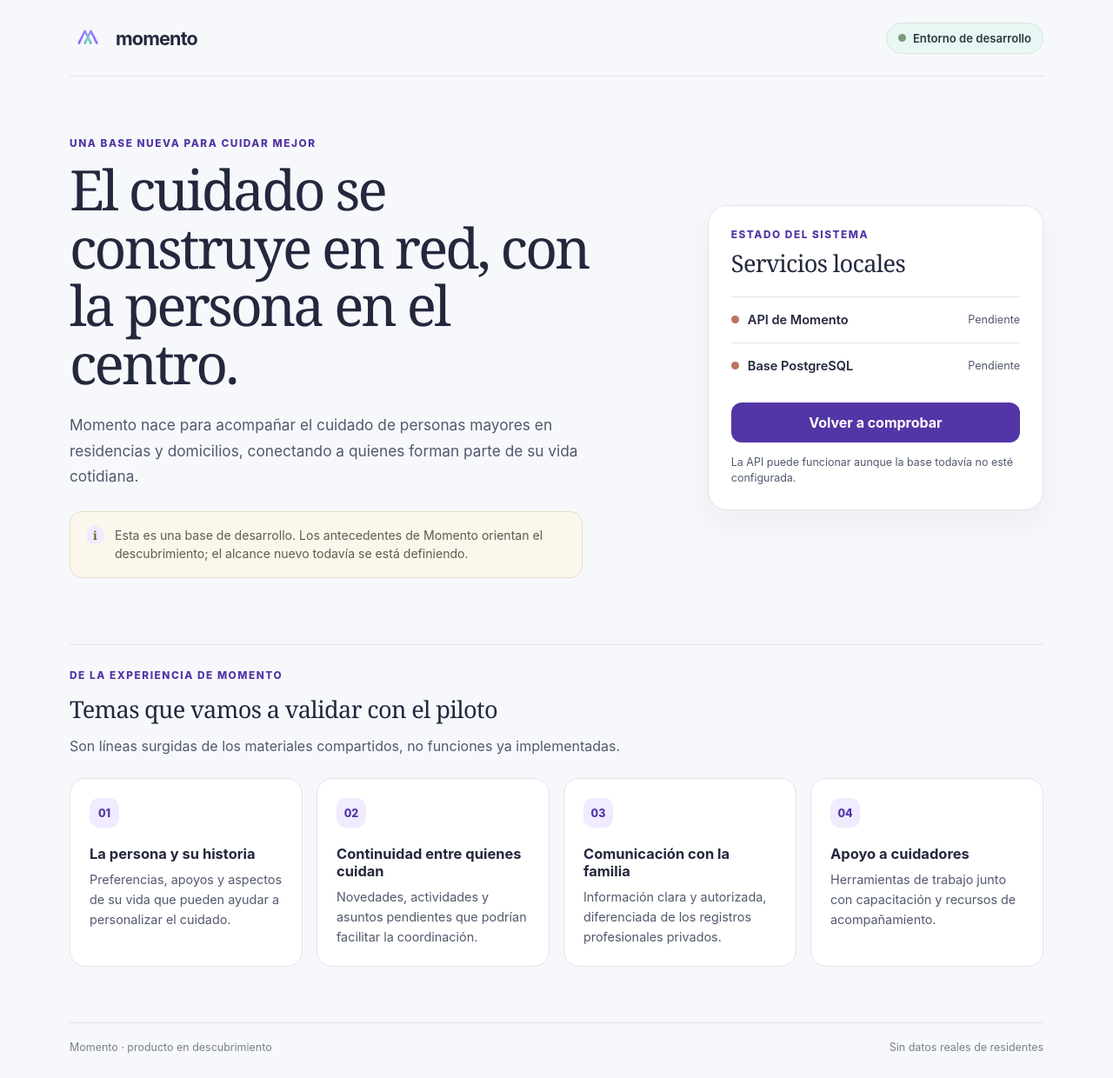
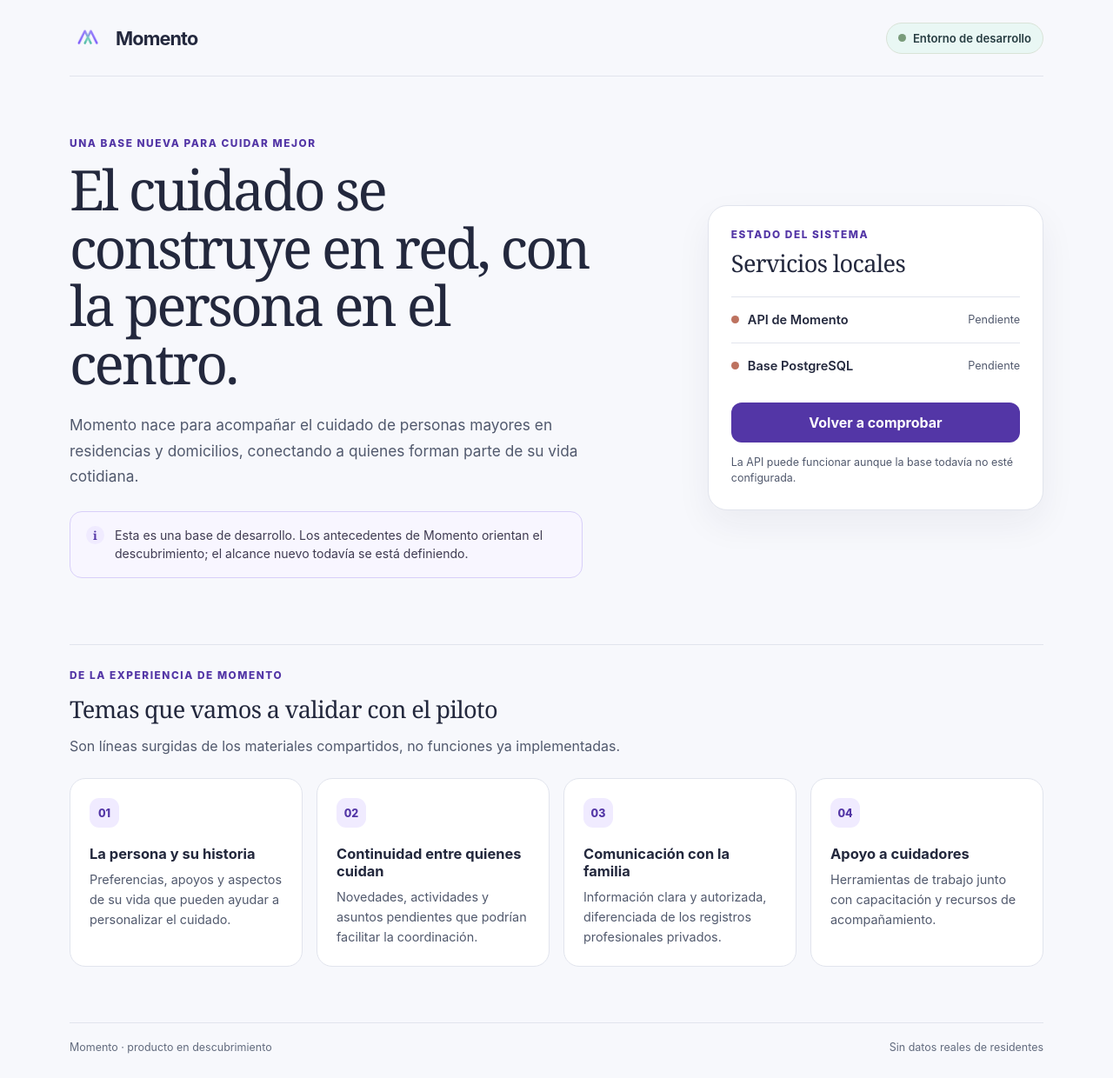
Before and after one commit to jaillanez/Suite_Momento, a React (Vite) app in the folder frontend/: page / in a window 1280 px wide. Shown: the whole page at 87% size. Built offline with nearby package versions, Linux system fonts and the light colour scheme; no server answers.

Commit message:
ui: ajustar marca y presentación de líneas de producto

```diff
--- a/frontend/src/App.tsx
+++ b/frontend/src/App.tsx
@@ -41,7 +41,7 @@ export default function App() {
       <header className="topbar">
         <a className="brand" href="/" aria-label="Momento, inicio">
           <img className="brand-logo" src="/brand/iso-momento.png" alt="" />
-          <span>momento</span>
+          <span>Momento</span>
         </a>
         <span className="environment-tag">
           <span className="environment-dot" aria-hidden="true" />
@@ -52,7 +52,9 @@ export default function App() {
       <section className="hero" aria-labelledby="welcome-title">
         <div className="hero-copy">
           <p className="eyebrow">Una base nueva para cuidar mejor</p>
-          <h1 id="welcome-title">El cuidado se construye en red, con la persona en el centro.</h1>
+          <h1 id="welcome-title">
+            El cuidado se construye en red, con la persona en el centro.
+          </h1>
           <p className="hero-description">
             Momento nace para acompañar el cuidado de personas mayores en
             residencias y domicilios, conectando a quienes forman parte de su
@@ -61,7 +63,9 @@ export default function App() {
           <div className="hero-note">
             <span className="note-symbol" aria-hidden="true">i</span>
             <p>
-              Esta es una base de desarrollo. Los antecedentes de Momento orientan el descubrimiento; el alcance nuevo todavía se está definiendo.
+              Esta es una base de desarrollo. Los antecedentes de Momento
+              orientan el descubrimiento; el alcance nuevo todavía se está
+              definiendo.
             </p>
           </div>
         </div>
@@ -89,28 +93,32 @@ export default function App() {
         </div>
 
         <p className="section-intro">
-          Son líneas surgidas de los materiales compartidos, no funciones ya implementadas.
+          Son líneas surgidas de los materiales compartidos, no funciones ya
+          implementadas.
         </p>
         <div className="foundation-grid">
           <article className="foundation-card">
             <span className="card-number">01</span>
             <h3>La persona y su historia</h3>
             <p>
-              Preferencias, apoyos y aspectos de su vida que pueden ayudar a personalizar el cuidado.
+              Preferencias, apoyos y aspectos de su vida que pueden ayudar a
+              personalizar el cuidado.
             </p>
           </article>
           <article className="foundation-card">
             <span className="card-number">02</span>
             <h3>Continuidad entre quienes cuidan</h3>
             <p>
-              Novedades, actividades y asuntos pendientes que podrían facilitar la coordinación.
+              Novedades, actividades y asuntos pendientes que podrían
+              facilitar la coordinación.
             </p>
           </article>
           <article className="foundation-card">
             <span className="card-number">03</span>
             <h3>Comunicación con la familia</h3>
             <p>
-              Información clara y autorizada, diferenciada de los registros profesionales privados.
+              Información clara y autorizada, diferenciada de los registros
+              profesionales privados.
             </p>
           </article>
           <article className="foundation-card">
--- a/frontend/src/styles.css
+++ b/frontend/src/styles.css
@@ -131,9 +131,9 @@ a:focus-visible {
   max-width: 590px;
   margin-top: 26px;
   padding: 16px 18px;
-  border: 1px solid #e9dfc9;
+  border: 1px solid #d8cff9;
   border-radius: 14px;
-  background: #fbf7ed;
+  background: #f8f6ff;
 }
 
 .note-symbol {
@@ -143,7 +143,7 @@ a:focus-visible {
   height: 21px;
   place-items: center;
   border-radius: 50%;
-  color: #775c2f;
+  color: #5336a6;
   background: var(--amber);
   font-family: Georgia, serif;
   font-size: 0.85rem;
@@ -152,7 +152,7 @@ a:focus-visible {
 
 .hero-note p {
   margin: 0;
-  color: #625b4d;
+  color: #3f3b51;
   font-size: 0.88rem;
   line-height: 1.5;
 }
@@ -162,7 +162,7 @@ a:focus-visible {
   border: 1px solid var(--line);
   border-radius: 22px;
   background: var(--paper);
-  box-shadow: 0 16px 40px rgb(48 42 34 / 5%);
+  box-shadow: 0 16px 40px rgb(35 40 61 / 6%);
 }
 
 .panel-heading {
@@ -305,7 +305,7 @@ a:focus-visible {
   gap: 16px;
   padding: 20px 0 28px;
   border-top: 1px solid var(--line);
-  color: #7a827e;
+  color: #626b7e;
   font-size: 0.78rem;
 }
 
@@ -333,10 +333,6 @@ a:focus-visible {
   }
 
   .foundation-grid {
-    grid-template-columns: repeat(2, minmax(0, 1fr));
-  }
-
-  .foundation-grid {
     grid-template-columns: 1fr;
   }
 
```
